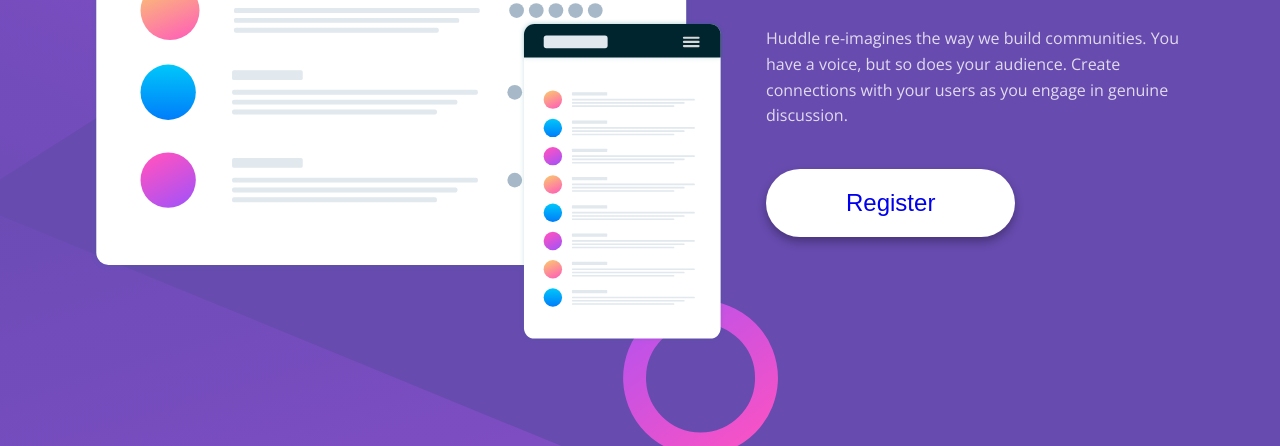
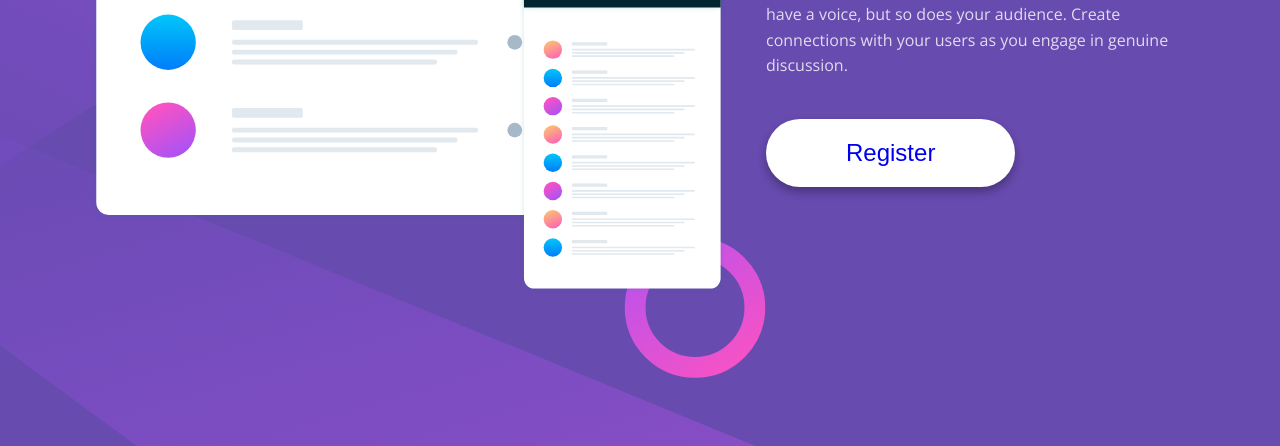
Before and after one commit to ramonrey/Huddle_Landing_Page_, a plain HTML site: page index.html in a window 1280 px wide. Shown: the part 380-826 px from the top of the page. Drawn offline with nearby package versions, Linux system fonts and the light colour scheme.

Commit message:
Logo margin

```diff
--- a/css/style.css
+++ b/css/style.css
@@ -53,7 +53,7 @@ body {
 
 .main {
     display: flex;
-    margin: 200px 0;
+    margin: 150px 0;
 }
 
 .main > div:first-child {
```
